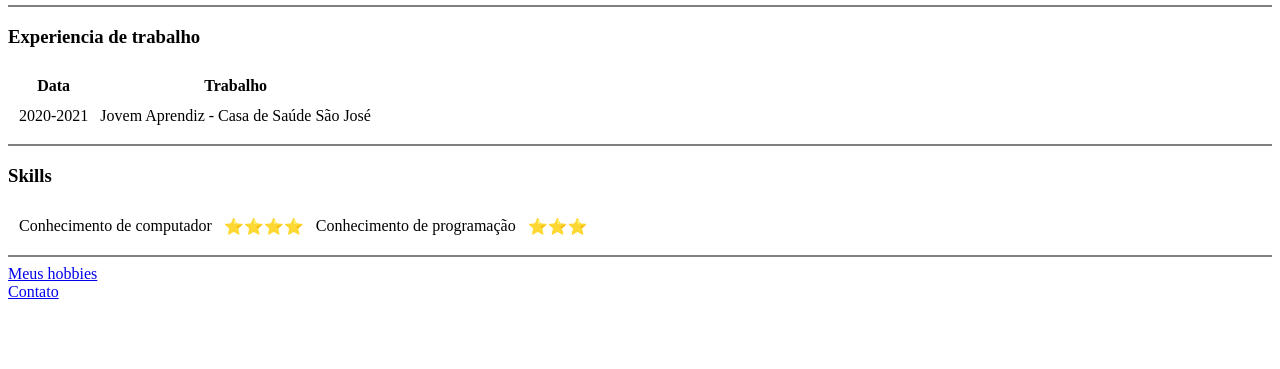
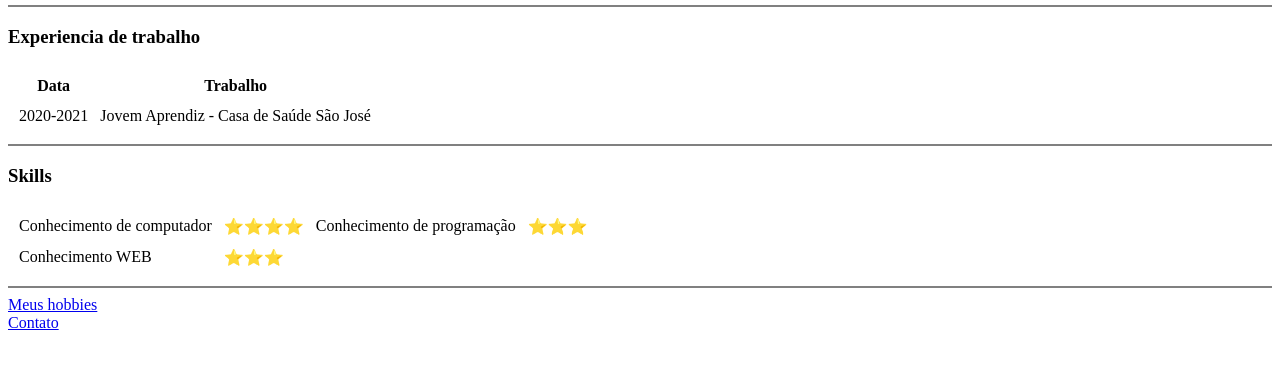
Before and after one commit to ppdrox/primeiro-projeto, a plain HTML site: page index.html in a window 1280 px wide. Shown: the part 131-500 px from the top of the page. Drawn offline with Linux system fonts and the light colour scheme.

Commit message:
Update index.html

```diff
--- a/index.html
+++ b/index.html
@@ -41,6 +41,10 @@
           <td>Conhecimento de programação</td>
           <td>⭐⭐⭐</td>
       </tr>
+      <tr>
+       <td>Conhecimento WEB</td>
+       <td>⭐⭐⭐</td>
+     </tr>
     </table>
     <hr size="2" noshade>
     <a href="hobbies.html">Meus hobbies</a>
```
